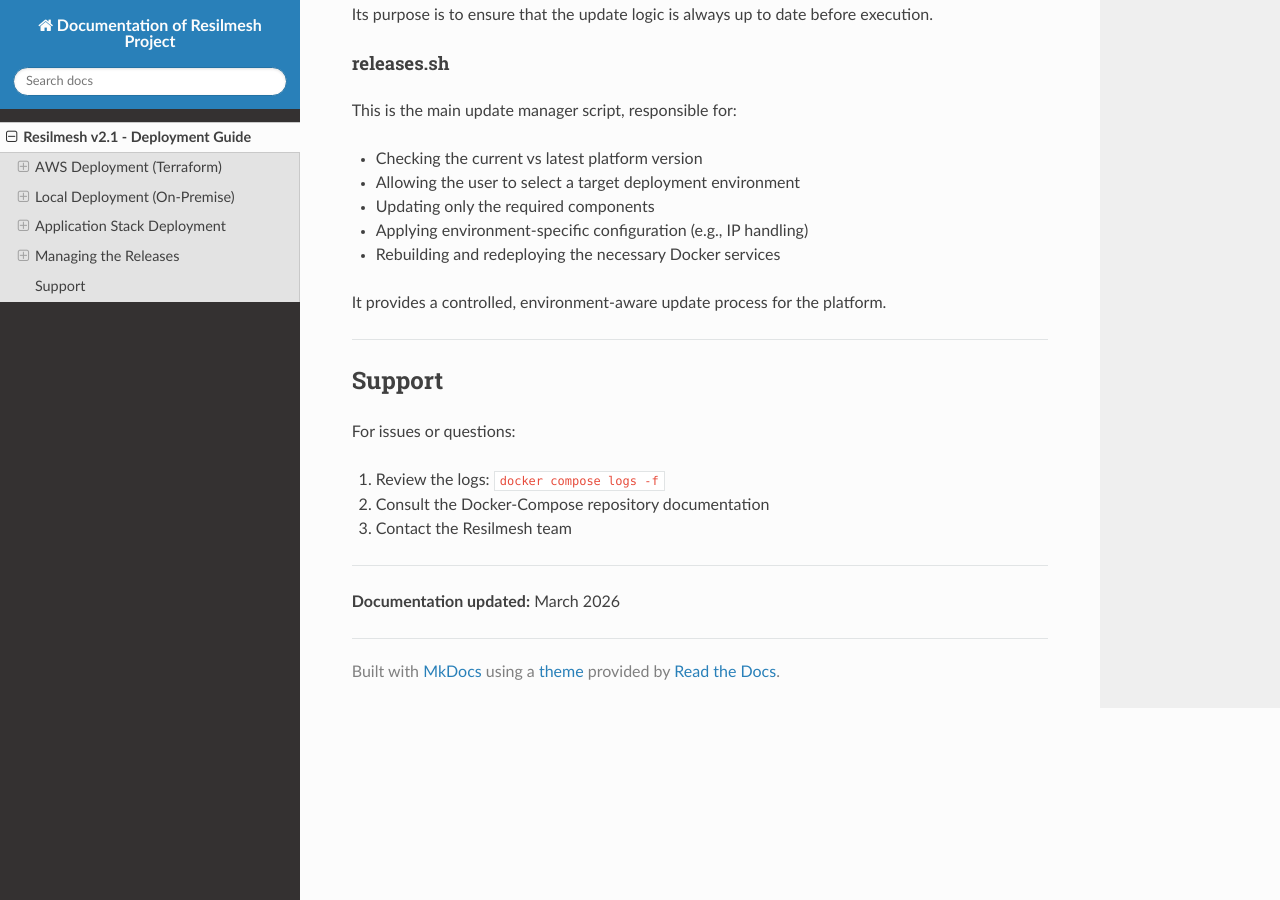
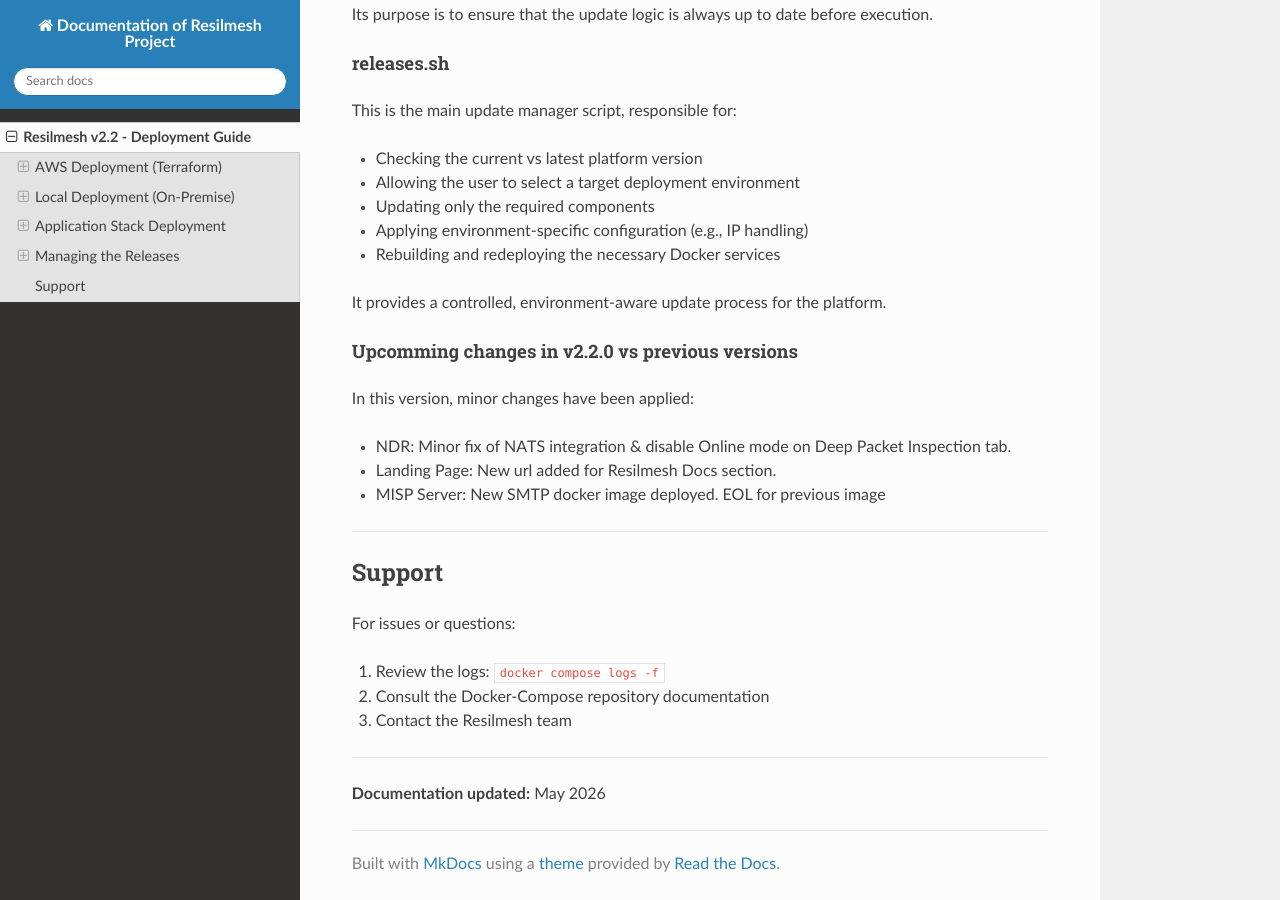
Before and after one commit to resilmesh2/AWSCloud-Deployment, an MkDocs documentation site: the page built from docs/index.md, in a window 1280 px wide and 900 px high, scrolled down 15546 px. Built offline with MkDocs 1.6.1, drawn with Linux system fonts in a browser that asks for light colours; nearby versions of some CDN libraries; some of the changed text lies outside the part shown.

Commit message:
Updated index.md for new version

```diff
--- a/docs/index.md
+++ b/docs/index.md
@@ -1,6 +1,6 @@
-# Resilmesh v2.1 - Deployment Guide
+# Resilmesh v2.2 - Deployment Guide
 
-This documentation covers two deployment options for the **Resilmesh v2.1** environment:
+This documentation covers two deployment options for the **Resilmesh v2.2** environment:
 
 1. **AWS Deployment (Terraform)** – Automated cloud infrastructure
 2. **Local Deployment (On-Premise)** – Physical server or local VM
@@ -542,6 +542,13 @@ This is the main update manager script, responsible for:
 
 It provides a controlled, environment-aware update process for the platform.
 
+#### Upcomming changes in v2.2.0 vs previous versions
+In this version, minor changes have been applied:
+
+* NDR: Minor fix of NATS integration & disable Online mode on Deep Packet Inspection tab.
+* Landing Page: New url added for Resilmesh Docs section.
+* MISP Server: New SMTP docker image deployed. EOL for previous image
+
 ---
 
 ## Support
@@ -554,4 +561,4 @@ For issues or questions:
 
 ---
 
-**Documentation updated:** March 2026
+**Documentation updated:** May 2026
```
